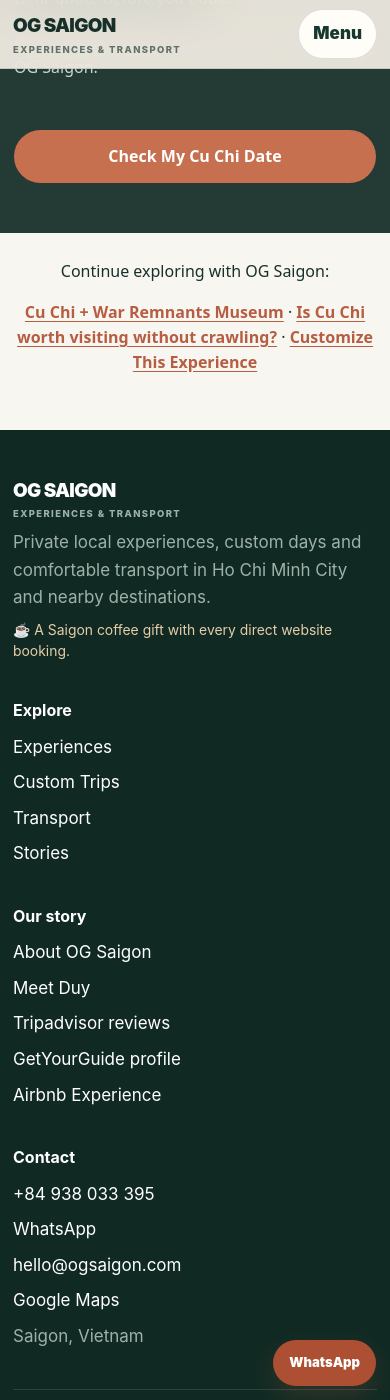
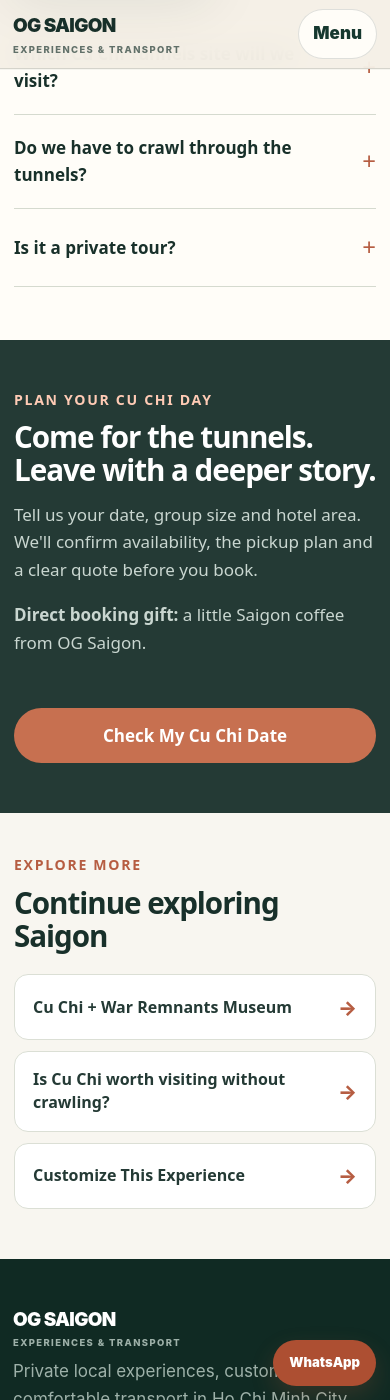
Before and after one commit to DSG2025/DSG2025.github.io, a Jekyll site: the page built from experiences/cu-chi-tunnels/index.html, in a window 390 px wide and 1400 px high, scrolled down 7163 px. Built offline with Jekyll 4.4.1, drawn with Linux system fonts in a browser that asks for light colours.

Commit message:
Fix Cu Chi mobile typography, related links, and homepage footer
* Use existing standard four-column footer on homepage

* Make related Cu Chi links a readable mobile navigation section

* Increase Cu Chi mobile text sizes and style related experience cards

```diff
--- a/assets/css/cu-chi-v2.css
+++ b/assets/css/cu-chi-v2.css
@@ -129,3 +129,30 @@
 @media(max-width:650px){.cu-chi-v2 .itinerary-photo img{height:195px}
 .cu-chi-v2 .optional-photo img{height:165px}
 }
+
+/* Mobile readability and related-experience navigation, Cu Chi only. */
+.cu-chi-v2 .related {padding:48px 0 58px;text-align:left}
+.cu-chi-v2 .related h2 {font-size:clamp(1.65rem,3vw,2.25rem);margin:5px 0 22px}
+.cu-chi-v2 .related-links {display:grid;grid-template-columns:repeat(3,minmax(0,1fr));gap:14px}
+.cu-chi-v2 .related-links a {display:flex;align-items:center;justify-content:space-between;gap:12px;min-height:94px;padding:19px;border:1px solid var(--line);border-radius:14px;background:#fff;color:var(--deep);text-decoration:none;font-weight:800;line-height:1.45}
+.cu-chi-v2 .related-links a span {color:var(--rust);font-size:1.25rem}
+.cu-chi-v2 .related-links a:hover,.cu-chi-v2 .related-links a:focus-visible {border-color:var(--rust)}
+@media(max-width:650px) {
+  .cu-chi-v2 {font-size:17px;line-height:1.62}
+  .cu-chi-v2 .lead {font-size:1.1rem}
+  .cu-chi-v2 .crumb,.cu-chi-v2 .hint,.cu-chi-v2 .eyebrow {font-size:.88rem}
+  .cu-chi-v2 .pill {font-size:.9rem}
+  .cu-chi-v2 .gift-note {font-size:1rem}
+  .cu-chi-v2 .summary-item {padding:17px 12px!important}
+  .cu-chi-v2 .summary-item strong {font-size:1.04rem}
+  .cu-chi-v2 .summary-item span {font-size:1rem;line-height:1.55}
+  .cu-chi-v2 .photo-card p,.cu-chi-v2 .step p,.cu-chi-v2 .benefit p,.cu-chi-v2 .terms li,.cu-chi-v2 .terms p,.cu-chi-v2 .smallnote,.cu-chi-v2 .faq details p {font-size:1rem;line-height:1.65}
+  .cu-chi-v2 .step h3 {font-size:1.12rem}
+  .cu-chi-v2 .num {font-size:.95rem}
+  .cu-chi-v2 .terms {padding:22px}
+  .cu-chi-v2 .related {padding:42px 0 50px}
+  .cu-chi-v2 .related-links {grid-template-columns:1fr;gap:11px}
+  .cu-chi-v2 .related-links a {min-height:66px;padding:16px 18px;font-size:1rem}
+  .cu-chi-v2 .related h2 {font-size:1.85rem}
+  .cu-chi-v2 .itinerary-photo figcaption,.cu-chi-v2 .optional-photo figcaption {font-size:.9rem}
+}
--- a/experiences/cu-chi-tunnels/index.html
+++ b/experiences/cu-chi-tunnels/index.html
@@ -39,7 +39,7 @@
 <section class="section paper"><div class="wrap"><div class="eyebrow">Good to know</div><h2>What's included and what's extra?</h2><div class="split"><div class="terms"><h3>Included in every private direct Cu Chi tour</h3><ul><li>Cu Chi Tunnels entrance tickets</li><li>Private vehicle for the round trip</li><li>Hotel pickup and drop-off in central Saigon</li><li>Private site visit with a local English-speaking host</li><li>Historical storytelling, exhibits and an optional tunnel crawl</li></ul><p>Cassava and tea are part of the usual site visit. We confirm the actual pickup time, estimated return time and full itinerary before you book.</p></div><div class="terms"><h3>Separate or confirmed before booking</h3><ul><li>Optional shooting-range ammunition</li><li>Personal purchases and other personal expenses</li><li>Pickup outside central Saigon, if requested</li><li>Any additional stops, meals or drinks beyond the agreed tour</li></ul><p>If your hotel is outside the central pickup area, we will confirm the arrangement and any additional cost in your quote, before you book. OTA bookings follow their own listing terms.</p><figure class="optional-photo"><img alt="A visitor wearing hearing protection at the optional Cu Chi shooting range" height="960" loading="lazy" src="/assets/images/cu-chi-optional-shooting-range.webp" width="1280"/><figcaption>Shooting range is optional. Ammunition costs extra.</figcaption></figure></div></div></div></section>
 <section class="section"><div class="wrap faq"><div class="eyebrow">Frequently asked questions</div><h2>Everything you need before you go.</h2><details><summary>How long does the tour take?</summary><p>Allow about 6 to 7 hours for a private round trip from central Saigon. We confirm your pickup time and estimated return before booking. Traffic and extra stops may affect timing.</p></details><details><summary>Are entrance tickets and transport included?</summary><p>Yes. Every private Cu Chi tour booked directly with OG Saigon includes entrance tickets, a private round-trip vehicle, and pickup/drop-off at hotels in central Saigon. Any arrangements outside the central area are confirmed in the quote.</p></details><details><summary>Which Cu Chi Tunnels site will we visit?</summary><p>Our usual Cu Chi visit is at Ben Dinh. If you prefer Ben Duoc, tell us when you enquire and we will check the arrangements for a private visit.</p></details><details><summary>Do we have to crawl through the tunnels?</summary><p>No. Entering an underground tunnel is optional. There are outdoor paths and uneven areas, so please mention mobility or health concerns in your first message.</p></details><details><summary>Is it a private tour?</summary><p>Yes. The direct Cu Chi visit shown here is private for your own group. Tours booked on third-party platforms follow the group format and inclusions in the selected listing.</p></details></div></section>
 <section class="cta"><div class="wrap cta-grid"><div><div class="eyebrow">Plan your Cu Chi day</div><h2>Come for the tunnels. Leave with a deeper story.</h2><p>Tell us your date, group size and hotel area. We'll confirm availability, the pickup plan and a clear quote before you book.</p><p><b>Direct booking gift:</b> a little Saigon coffee from OG Saigon.</p></div><div><a class="btn" data-whatsapp-link="" href="https://wa.me/84938033395?text=Hi%20OG%20Saigon%2C%20I%27m%20interested%20in%20the%20Cu%20Chi%20Tunnels%20tour.%0ADate%3A%0ANumber%20of%20guests%3A%0AHotel%20%2F%20area%20in%20Ho%20Chi%20Minh%20City%3A" rel="noopener" target="_blank">Check My Cu Chi Date</a></div></div></section>
-<section class="related"><div class="wrap"><p>Continue exploring with OG Saigon:</p><a href="/experiences/cu-chi-war-museum/">Cu Chi + War Remnants Museum</a><span>   ·   </span><a href="/stories/cu-chi-without-crawling/">Is Cu Chi worth visiting without crawling?</a><span>   ·   </span><a href="/custom-trip/?from=cu-chi-tunnels#trip-builder">Customize This Experience</a></div></section>
+<section class="related" aria-labelledby="cu-chi-related-heading"><div class="wrap"><div class="eyebrow">Explore more</div><h2 id="cu-chi-related-heading">Continue exploring Saigon</h2><div class="related-links"><a href="/experiences/cu-chi-war-museum/">Cu Chi + War Remnants Museum <span aria-hidden="true">→</span></a><a href="/stories/cu-chi-without-crawling/">Is Cu Chi worth visiting without crawling? <span aria-hidden="true">→</span></a><a href="/custom-trip/?from=cu-chi-tunnels#trip-builder">Customize This Experience <span aria-hidden="true">→</span></a></div></div></section>
 </main>
 {% include site-footer.html %}
 <script src="/assets/js/site-data.js"></script>
--- a/index.html
+++ b/index.html
@@ -1,6 +1,5 @@
 ---
 layout: null
-footer_variant: home
 ---
 <!DOCTYPE html>
 
```
